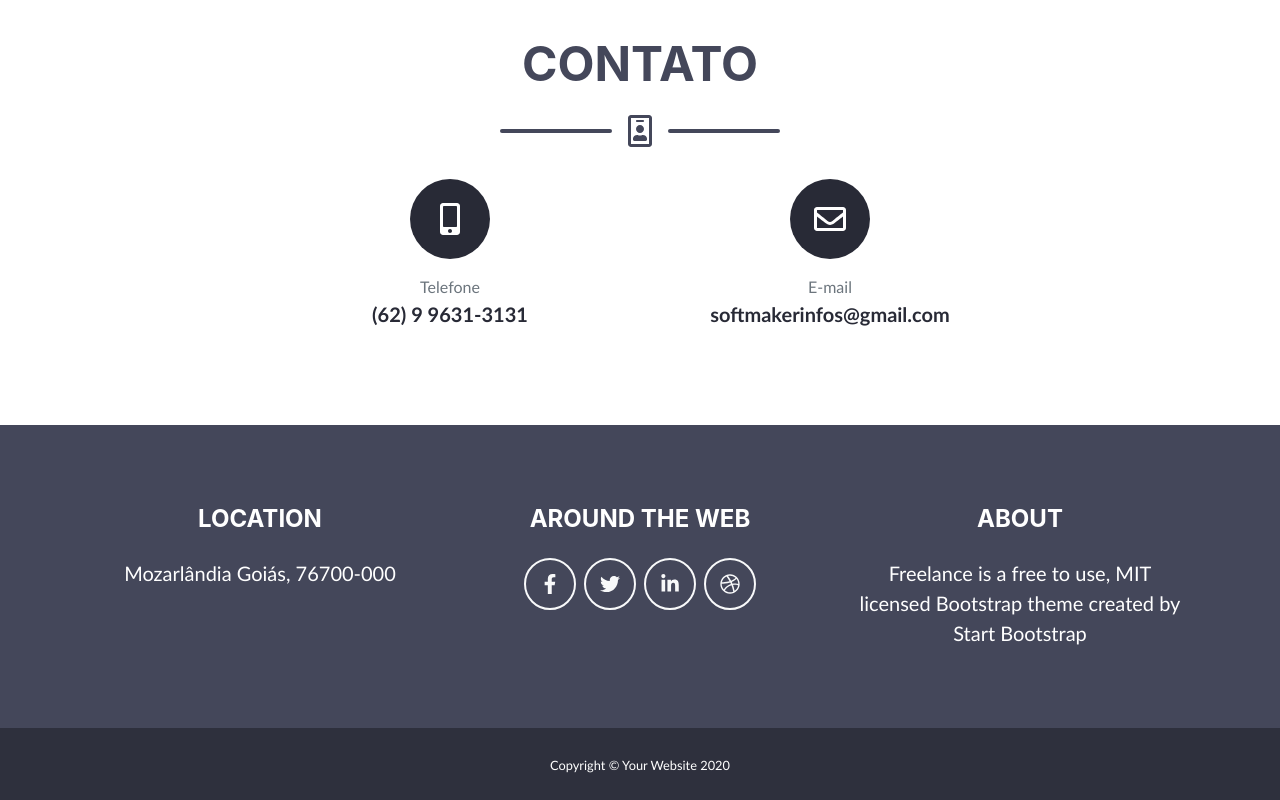
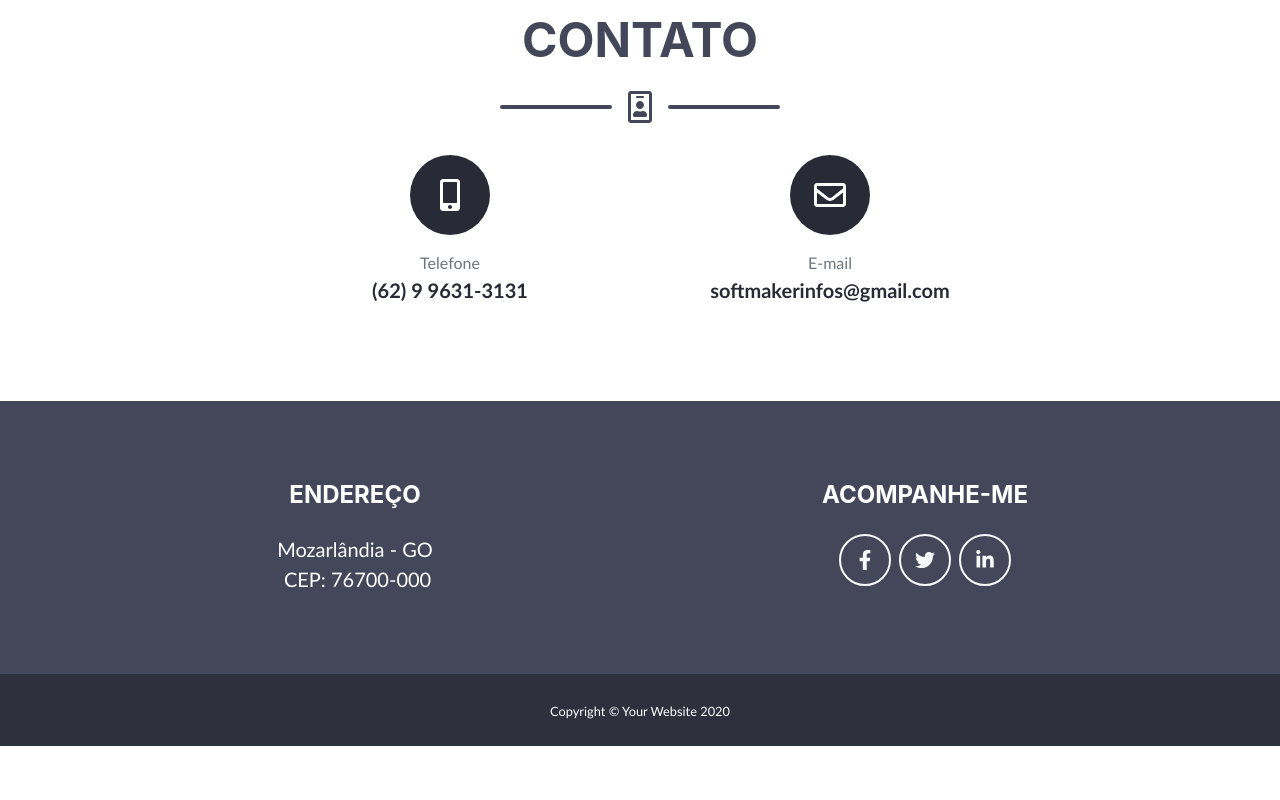
Before and after one commit to ViniGit/portfolio, a plain HTML site: page index.html in a window 1280 px wide. Shown: the part 1915-2715 px from the top of the page. After the commit the page ends 2661 px from the top, so only its background shows below. Drawn offline with nearby package versions, Linux system fonts and the light colour scheme; a web font is replaced by a local one.

Commit message:
alteração de links

```diff
--- a/index.html
+++ b/index.html
@@ -7,7 +7,7 @@
         <meta name="author" content="">
         <title>Vinícius Correia Developer</title>
 
-        <link rel="sortcut icon" href="/assets/img/icon.png" type="image" />;
+        <link rel="sortcut icon" href="/assets/img/icon.png" type="image" />
         <!-- Font Awesome icons (free version)-->
         <script src="https://cdnjs.cloudflare.com/ajax/libs/font-awesome/5.13.0/js/all.min.js" crossorigin="anonymous"></script>
         <!-- Core theme CSS (includes Bootstrap)-->
@@ -115,7 +115,7 @@
                                     <!-- Portfolio Modal - Image--><img class="img-fluid rounded mb-5" src="assets/img/portfolio/cabin.png" alt="Log Cabin"/>
                                     <!-- Portfolio Modal - Text-->
                                     <p class="mb-5">Lorem ipsum dolor sit amet, consectetur adipisicing elit.Mollitia neque assumenda ipsam nihil, molestias magnam, recusandae quos quis inventore quisquam velit asperiores, vitae? Reprehenderit soluta, eos quod consequuntur itaque. Nam.</p>
-                                    <button class="btn btn-primary" href="#" data-dismiss="modal"><i class="fas fa-times fa-fw"></i>Close Window</button>
+                                    <button class="btn btn-primary" href="#" data-dismiss="modal"><i class="fas fa-times fa-fw"></i>Fechar</button>
                                 </div>
                             </div>
                         </div>
@@ -142,7 +142,7 @@
                                     <!-- Portfolio Modal - Image--><img class="img-fluid rounded mb-5" src="assets/img/portfolio/coopera_muitos.png" alt="Tasty Cake"/>
                                     <!-- Portfolio Modal - Text-->
                                     <p class="mb-5">Lorem ipsum dolor sit amet, consectetur adipisicing elit.Mollitia neque assumenda ipsam nihil, molestias magnam, recusandae quos quis inventore quisquam velit asperiores, vitae? Reprehenderit soluta, eos quod consequuntur itaque. Nam.</p>
-                                    <button class="btn btn-primary" href="#" data-dismiss="modal"><i class="fas fa-times fa-fw"></i>Close Window</button>
+                                    <button class="btn btn-primary" href="#" data-dismiss="modal"><i class="fas fa-times fa-fw"></i>Fechar</button>
                                 </div>
                             </div>
                         </div>
@@ -169,7 +169,7 @@
                                     <!-- Portfolio Modal - Image--><img class="img-fluid rounded mb-5" src="assets/img/portfolio/inams_together.png" alt="Circus Tent"/>
                                     <!-- Portfolio Modal - Text-->
                                     <p class="mb-5">Lorem ipsum dolor sit amet, consectetur adipisicing elit.Mollitia neque assumenda ipsam nihil, molestias magnam, recusandae quos quis inventore quisquam velit asperiores, vitae? Reprehenderit soluta, eos quod consequuntur itaque. Nam.</p>
-                                    <button class="btn btn-primary" href="#" data-dismiss="modal"><i class="fas fa-times fa-fw"></i>Close Window</button>
+                                    <button class="btn btn-primary" href="#" data-dismiss="modal"><i class="fas fa-times fa-fw"></i>Fechar</button>
                                 </div>
                             </div>
                         </div>
@@ -196,7 +196,7 @@
                                     <!-- Portfolio Modal - Image--><img class="img-fluid rounded mb-5" src="assets/img/portfolio/planeta_varios.png" alt="Controller"/>
                                     <!-- Portfolio Modal - Text-->
                                     <p class="mb-5">Lorem ipsum dolor sit amet, consectetur adipisicing elit.Mollitia neque assumenda ipsam nihil, molestias magnam, recusandae quos quis inventore quisquam velit asperiores, vitae? Reprehenderit soluta, eos quod consequuntur itaque. Nam.</p>
-                                    <button class="btn btn-primary" href="#" data-dismiss="modal"><i class="fas fa-times fa-fw"></i>Close Window</button>
+                                    <button class="btn btn-primary" href="#" data-dismiss="modal"><i class="fas fa-times fa-fw"></i>Fechar</button>
                                 </div>
                             </div>
                         </div>
@@ -258,19 +258,19 @@
             <div class="container">
                 <div class="row">
                     <!-- Footer Location-->
-                    <div class="col-lg-4 mb-5 mb-lg-0">
-                        <h4 class="mb-4">LOCATION</h4>
-                        <p class="pre-wrap lead mb-0">Mozarlândia Goiás, 76700-000</p>
+                    <div class="col-lg-6 mb-5 mb-lg-0">
+                        <h4 class="mb-4">ENDEREÇO</h4>
+                        <p class="pre-wrap lead mb-0">Mozarlândia - GO<br> CEP: 76700-000</p>
                     </div>
                     <!-- Footer Social Icons-->
-                    <div class="col-lg-4 mb-5 mb-lg-0">
-                        <h4 class="mb-4">AROUND THE WEB</h4><a class="btn btn-outline-light btn-social mx-1" href="https://www.facebook.com/StartBootstrap"><i class="fab fa-fw fa-facebook-f"></i></a><a class="btn btn-outline-light btn-social mx-1" href="https://www.twitter.com/sbootstrap"><i class="fab fa-fw fa-twitter"></i></a><a class="btn btn-outline-light btn-social mx-1" href="https://www.linkedin.com/in/startbootstrap"><i class="fab fa-fw fa-linkedin-in"></i></a><a class="btn btn-outline-light btn-social mx-1" href="https://www.dribble.com/startbootstrap"><i class="fab fa-fw fa-dribbble"></i></a>
+                    <div class="col-lg-6 mb-5 mb-lg-0">
+                        <h4 class="mb-4">ACOMPANHE-ME</h4><a class="btn btn-outline-light btn-social mx-1" href="https://www.facebook.com/vinicius.correiasiqueirasilva/"><i class="fab fa-fw fa-facebook-f"></i></a><a class="btn btn-outline-light btn-social mx-1" href="https://twitter.com/vini_correiia"><i class="fab fa-fw fa-twitter"></i></a><a class="btn btn-outline-light btn-social mx-1" href="https://www.linkedin.com/in/vinicius-correia/"><i class="fab fa-fw fa-linkedin-in"></i></a>
                     </div>
                     <!-- Footer About Text-->
-                    <div class="col-lg-4">
-                        <h4 class="mb-4">ABOUT</h4>
+                    <!-- <div class="col-lg-4">
+                        <h4 class="mb-4">SOBRE</h4>
                         <p class="pre-wrap lead mb-0">Freelance is a free to use, MIT licensed Bootstrap theme created by Start Bootstrap</p>
-                    </div>
+                    </div> -->
                 </div>
             </div>
         </footer>
```
